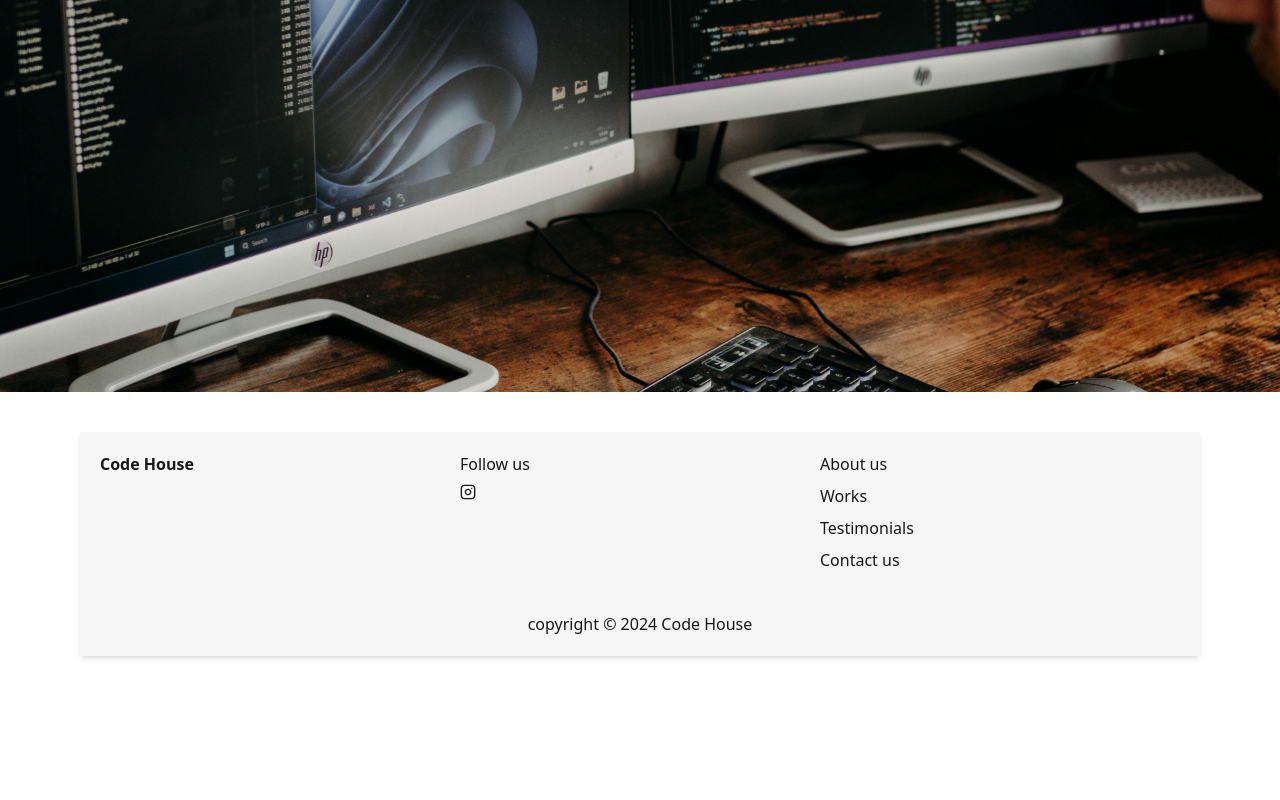
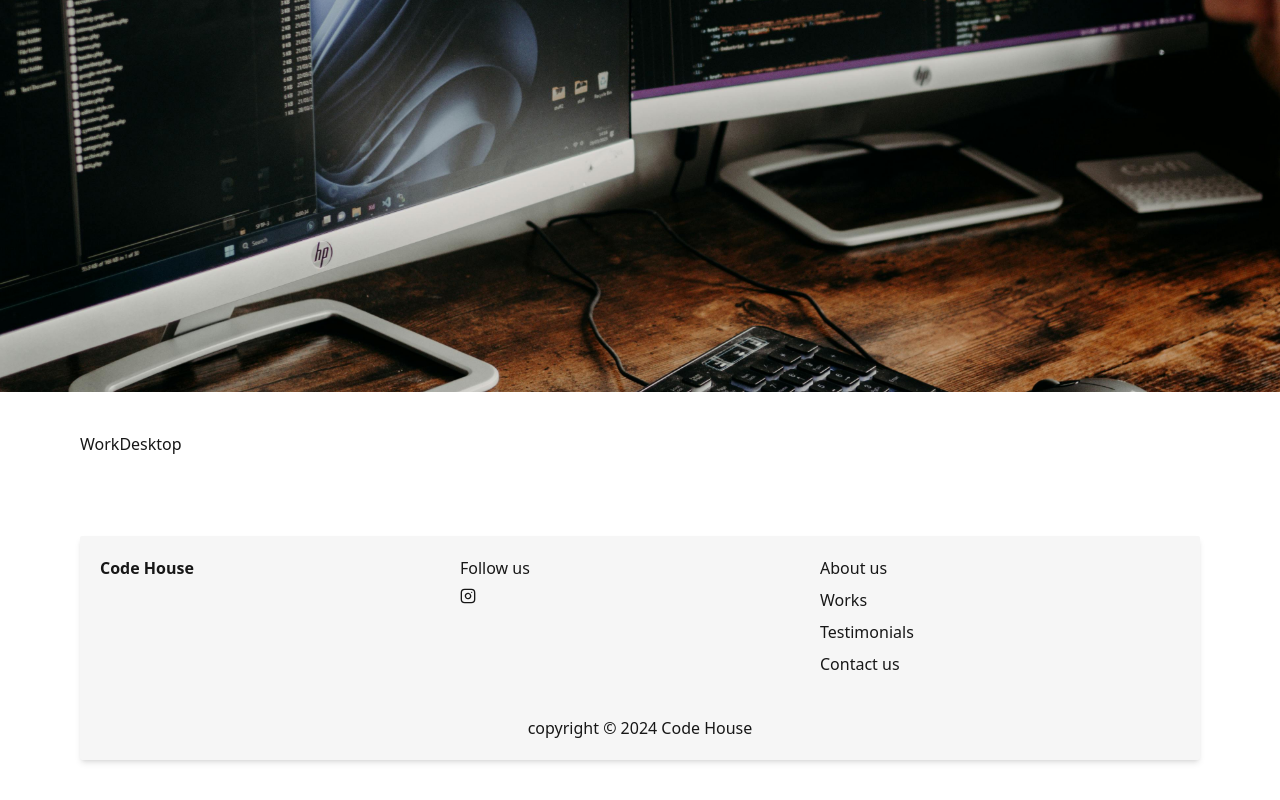
Before and after one commit to joheee/frontend-code-house, a Next.js app: page / in a window 1280 px wide. Shown: the part 1644-2444 px from the top of the page. Before the commit the page ends 2340 px from the top, so only its background shows below. Built offline with nearby package versions, Linux system fonts and the light colour scheme.

Commit message:
start work page

```diff
--- a/src/app/page.tsx
+++ b/src/app/page.tsx
@@ -2,6 +2,7 @@ import AboutComponent from "./about/AboutComponent";
 import FooterComponent from "./footer/FooterComponent";
 import LandingComponent from "./landing/LandingComponent";
 import NavigationComponent from "./navigation/NavigationComponent";
+import WorkComponent from "./work/WorkComponent";
 
 export default function Home() {
   return (
@@ -9,6 +10,7 @@ export default function Home() {
       <NavigationComponent />
       <LandingComponent />
       <AboutComponent />
+      <WorkComponent />
       <FooterComponent />
     </div>
   );
--- /dev/null
+++ b/src/app/work/WorkComponent.tsx
@@ -0,0 +1,12 @@
+import PaddingComponent from "../padding/PaddingComponent";
+import WorkDesktop from "./WorkDesktop";
+import WorkMobile from "./WorkMobile";
+
+export default function WorkComponent() {
+  return (
+    <PaddingComponent className="py-10">
+      <WorkDesktop className="hidden tablet:grid" />
+      <WorkMobile className="block tablet:hidden" />
+    </PaddingComponent>
+  );
+}
--- /dev/null
+++ b/src/app/work/WorkDesktop.tsx
@@ -0,0 +1,5 @@
+import { WorkInterface } from "./interface";
+
+export default function WorkDesktop(work: WorkInterface) {
+  return <div className={`${work.className}`}>WorkDesktop</div>;
+}
--- /dev/null
+++ b/src/app/work/WorkMobile.tsx
@@ -0,0 +1,5 @@
+import { WorkInterface } from "./interface";
+
+export default function WorkMobile(work: WorkInterface) {
+  return <div className={`${work.className}`}>WorkMobile</div>;
+}
--- /dev/null
+++ b/src/app/work/interface.ts
@@ -0,0 +1,3 @@
+export interface WorkInterface {
+  className?: string;
+}
```
